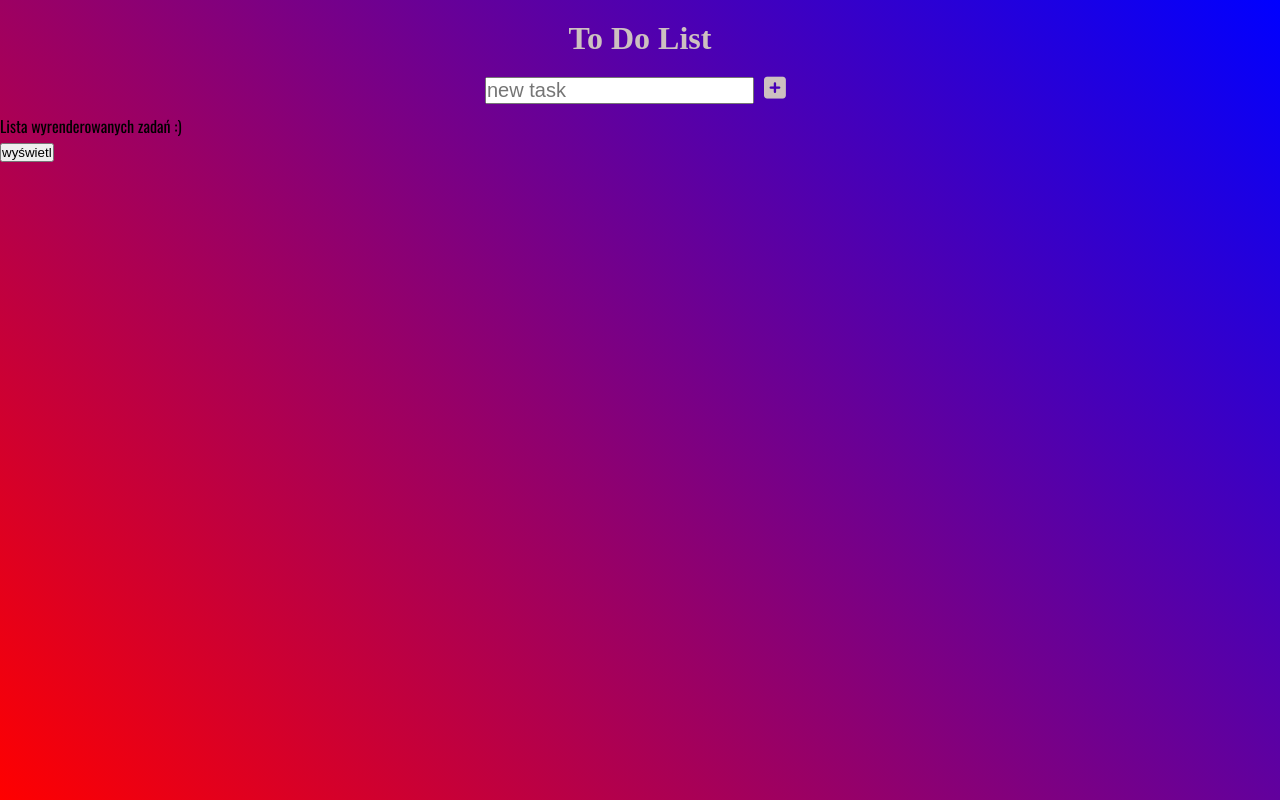
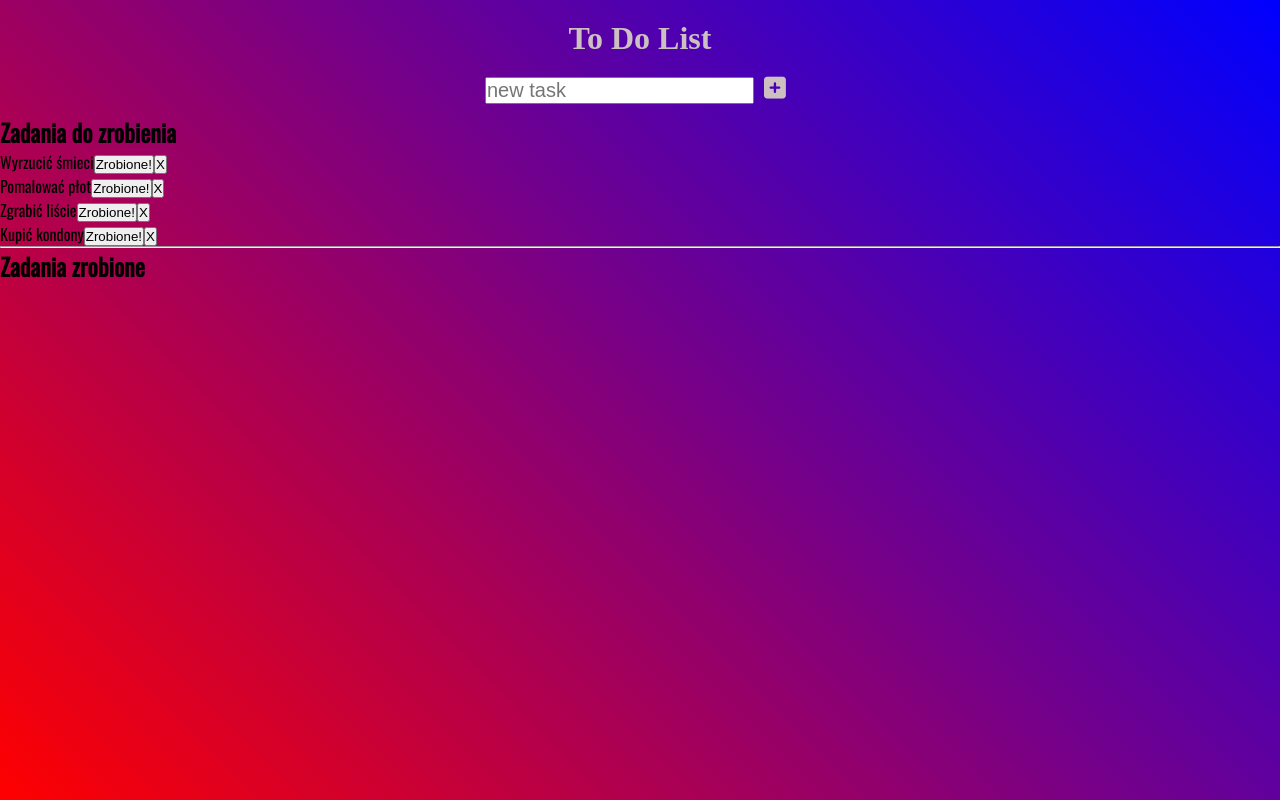
Before and after one commit to krukaleksander/to-do-app, a React (Create React App) app: page / in a window 1280 px wide. Built offline with nearby package versions, Linux system fonts and the light colour scheme; a web font is replaced by a local one.

Commit message:
done task and remove task work

```diff
--- a/src/App.js
+++ b/src/App.js
@@ -4,25 +4,64 @@ import NewTask from './components/NewTask'
 import TaskList from './components/TaskList'
 
 class App extends React.Component {
+  count = 0;
   state = {
-    count: 0,
-    task: {
-    },
-    taskArr: []
+    tasks: [
+      {
+        id: 0,
+        desc: 'Wyrzucić śmieci',
+        important: true,
+        done: false
+      },
+      {
+        id: 1,
+        desc: 'Pomalować płot',
+        important: false,
+        done: false
+      },
+      {
+        id: 2,
+        desc: 'Zgrabić liście',
+        important: false,
+        done: false
+      },
+      {
+        id: 3,
+        desc: 'Kupić kondony',
+        important: true,
+        done: false
+      }
+    ],
+
   }
-  handleCounter() {
+  deleteTask = (id) => {
+    const tasks = [...this.state.tasks];
+    const index = tasks.findIndex(task => task.id === id);
+    tasks.splice(index, 1);
     this.setState({
-      count: this.state.count + 1
+      tasks
     })
   }
+  changeDone = (id) => {
+    const tasks = Array.from(this.state.tasks);
+    tasks.forEach(task => {
+      if (task.id === id) {
+        task.done = true;
+      }
+    })
+    this.setState({
+      tasks
+    })
+  }
+
   render() {
     return (
       <>
         <div className="wrap">
           <h1 className="webTitle">To Do List</h1>
           <div className="list">
-            <NewTask handleCounter={this.handleCounter} />
-            <TaskList />
+            <NewTask />
+            <TaskList tasks={this.state.tasks} deleteTask={this.deleteTask} change={this.changeDone} />
           </div>
         </div>
       </>
--- a/src/components/NewTask.js
+++ b/src/components/NewTask.js
@@ -1,16 +1,16 @@
-import React from 'react';
-const NewTask = () => {
+import React, { Component } from 'react';
+
+class NewTask extends Component {
+    state = {}
+    render() {
+        return (
+            <div className="wrapNewTask">
+                <input className='newTask' type="text" placeholder='new task' onChange={() => console.log('zmiana')} />
+                <p className="add" onClick={() => console.log('klikam')}><i className="fas fa-plus-square"></i></p>
+            </div>
+        );
+    }
+}
 
 
-    const handleCreate = () => {
-
-    }
-    return (
-        <div className="wrapNewTask">
-            <input className='newTask' type="text" placeholder='new task' />
-            <p className="add" onClick={() => handleCreate()}><i className="fas fa-plus-square"></i></p>
-        </div>
-    );
-}
-
 export default NewTask;
--- /dev/null
+++ b/src/components/Task.js
@@ -0,0 +1,14 @@
+import React from 'react';
+const Task = (props) => {
+    const { desc, id } = props.task
+    const { deleteTask, change } = props
+    return (
+        <div className="single-task">
+            <span className="one-task">{desc}</span>
+            <button onClick={() => change(id)}>Zrobione!</button><button onClick={() => deleteTask(id)}>X</button>
+        </div>
+
+    );
+}
+
+export default Task;
--- a/src/components/TaskList.js
+++ b/src/components/TaskList.js
@@ -1,14 +1,24 @@
 import React from 'react';
+import Task from './Task';
 
-const TaskList = () => {
+const TaskList = (props) => {
 
+    const tasks = props.tasks.map(task => <Task key={task.id} task={task} deleteTask={props.deleteTask} change={props.change} />)
 
     return (
         <div className="task-list">
-            <p>Lista wyrenderowanych zadań :)</p>
+            <div className="not-done">
+                <h2>Zadania do zrobienia</h2>
+                {tasks}
+            </div>
+            <hr />
+            <div className="done">
+                <h2>Zadania zrobione</h2>
+            </div>
 
-            <button onClick={() => console.log()}>wyświetl</button>
-        </div>
+
+
+        </div >
     );
 }
 
```
